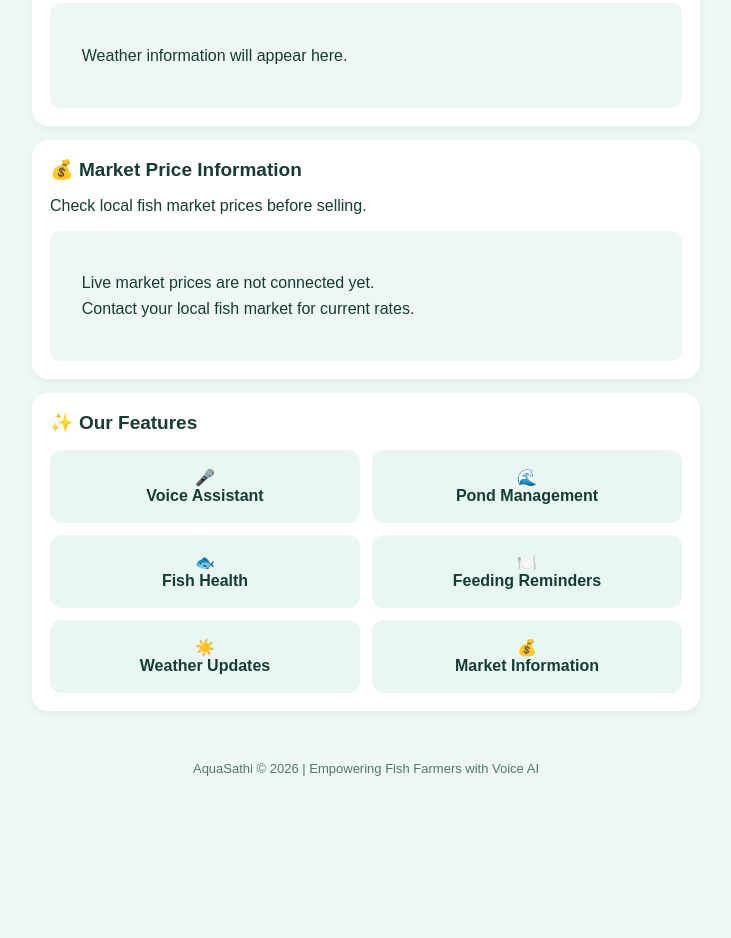
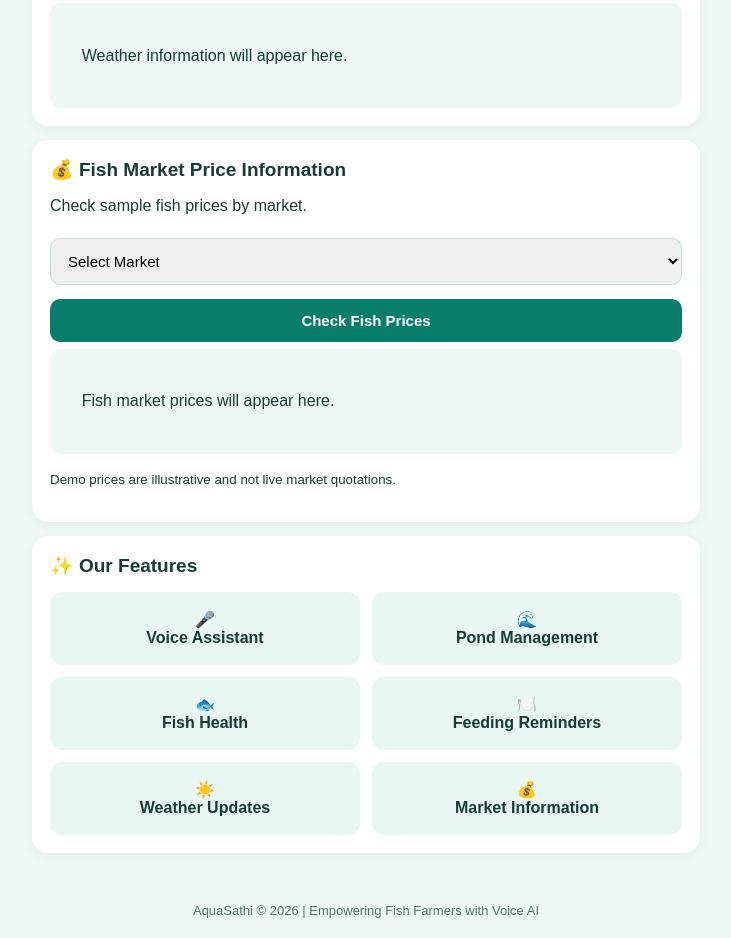
Before and after one commit to meghana10534/AquaSathi, a plain HTML site: page index.html in a window 1280 px wide. Shown: the part 2603-3541 px from the top of the page, without its empty margins (274-1005 px from the left). Before the commit the page ends 3399 px from the top, so only its background shows below. Drawn offline with Linux system fonts and the light colour scheme.

Commit message:
Update index.html

```diff
--- a/index.html
+++ b/index.html
@@ -203,14 +203,31 @@ footer {
 </div>
 
 
+
 <div class="card">
-  <h2>💰 Market Price Information</h2>
-  <p>Check local fish market prices before selling.</p>
-  <div class="result">
-    Live market prices are not connected yet.
-    Contact your local fish market for current rates.
+  <h2>💰 Fish Market Price Information</h2>
+  <p>Check sample fish prices by market.</p>
+
+  <select id="market">
+    <option value="">Select Market</option>
+    <option value="vizag">Visakhapatnam</option>
+  </select>
+
+  <button onclick="getFishPrices()">
+    Check Fish Prices
+  </button>
+
+  <div class="result" id="priceResult">
+    Fish market prices will appear here.
   </div>
+
+  <p>
+    <small>
+      Demo prices are illustrative and not live market quotations.
+    </small>
+  </p>
 </div>
+
 
 <div class="card">
   <h2>✨ Our Features</h2>
@@ -498,6 +515,38 @@ async function getWeather() {
   }
 }
 
+function getFishPrices() {
+  const market = document.getElementById("market").value;
+  const result = document.getElementById("priceResult");
+
+  if (market === "") {
+    result.innerText = "Please select a fish market.";
+    return;
+  }
+
+  const prices = [
+    { name: "Tuna", min: 120, max: 180 },
+    { name: "Prawns", min: 250, max: 1250 },
+    { name: "Croakers", min: 80, max: 150 },
+    { name: "Scads", min: 70, max: 80 },
+    { name: "Cephalopods", min: 80, max: 150 }
+  ];
+
+  let report = "Visakhapatnam Fish Market\n";
+  report += "Illustrative price ranges (₹/kg)\n\n";
+
+  prices.forEach(function(fish) {
+    report += fish.name + ": ₹" +
+      fish.min + " - ₹" + fish.max + " per kg\n";
+  });
+
+  report += "\nSample demonstration data only.";
+  report += "\nActual prices vary by date, size, quality and market.";
+
+  result.innerText = report;
+}
+
+
 
 
 </script>
```
